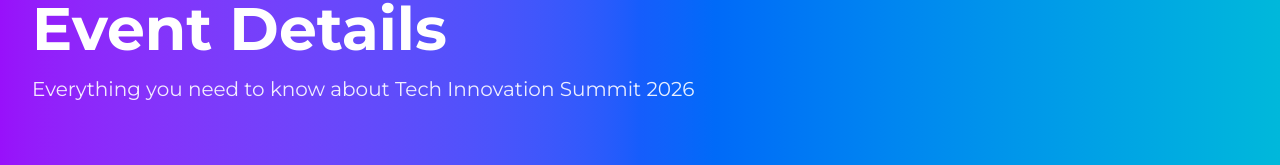
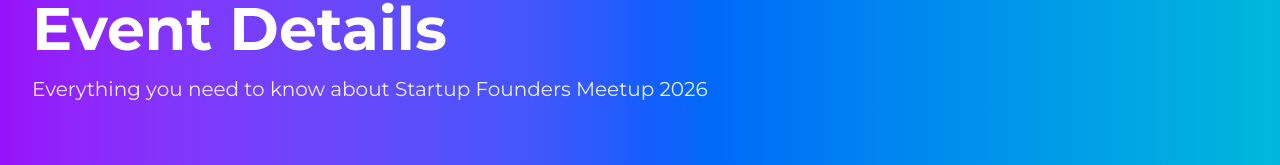
Before and after one commit to desraymondz/hnr-example-project, a Next.js app: page /details in a window 1280 px wide. Shown: the part 145-310 px from the top of the page. Built offline with nearby package versions, Linux system fonts and the light colour scheme.

Commit message:
change event name

```diff
--- a/app/details/page.js
+++ b/app/details/page.js
@@ -61,7 +61,7 @@ export default function Details() {
         <div className="max-w-7xl mx-auto px-4 sm:px-6 lg:px-8">
           <h1 className="text-5xl sm:text-6xl font-bold mb-4">Event Details</h1>
           <p className="text-xl text-white/90 max-w-3xl">
-            Everything you need to know about Tech Innovation Summit 2026
+            Everything you need to know about Startup Founders Meetup 2026
           </p>
         </div>
       </section>
--- a/app/layout.js
+++ b/app/layout.js
@@ -10,7 +10,7 @@ const montserrat = Montserrat({
 });
 
 export const metadata = {
-  title: "Tech Innovation Summit 2026",
+  title: "Startup Founders Meetup 2026",
   description: "Where visionaries connect, ideas flourish, and the future of technology unfolds.",
 };
 
--- a/app/page.js
+++ b/app/page.js
@@ -58,10 +58,11 @@ export default function Home() {
             {/* Main Headline */}
             <h1 className="text-5xl sm:text-6xl lg:text-8xl font-bold text-white leading-tight animate-fade-in">
               <span className="bg-gradient-to-r from-white via-cyan-100 to-blue-100 bg-clip-text text-transparent">
-                Tech
+                Startup
               </span>
-              <span className="block mt-2">Innovation</span>
+              <span className="block mt-2">Founders</span>
               <span className="block text-4xl sm:text-5xl lg:text-6xl mt-4 text-cyan-100">
+                Meetup 2026
               </span>
             </h1>
 
--- a/app/register/page.js
+++ b/app/register/page.js
@@ -97,7 +97,7 @@ export default function Register() {
         <div className="max-w-7xl mx-auto px-4 sm:px-6 lg:px-8">
           <h1 className="text-5xl sm:text-6xl font-bold mb-4">Get Your Tickets</h1>
           <p className="text-xl text-white/90 max-w-3xl">
-            Secure your spot at Tech Innovation Summit 2026
+            Secure your spot at Startup Founders Meetup 2026
           </p>
         </div>
       </section>
```
